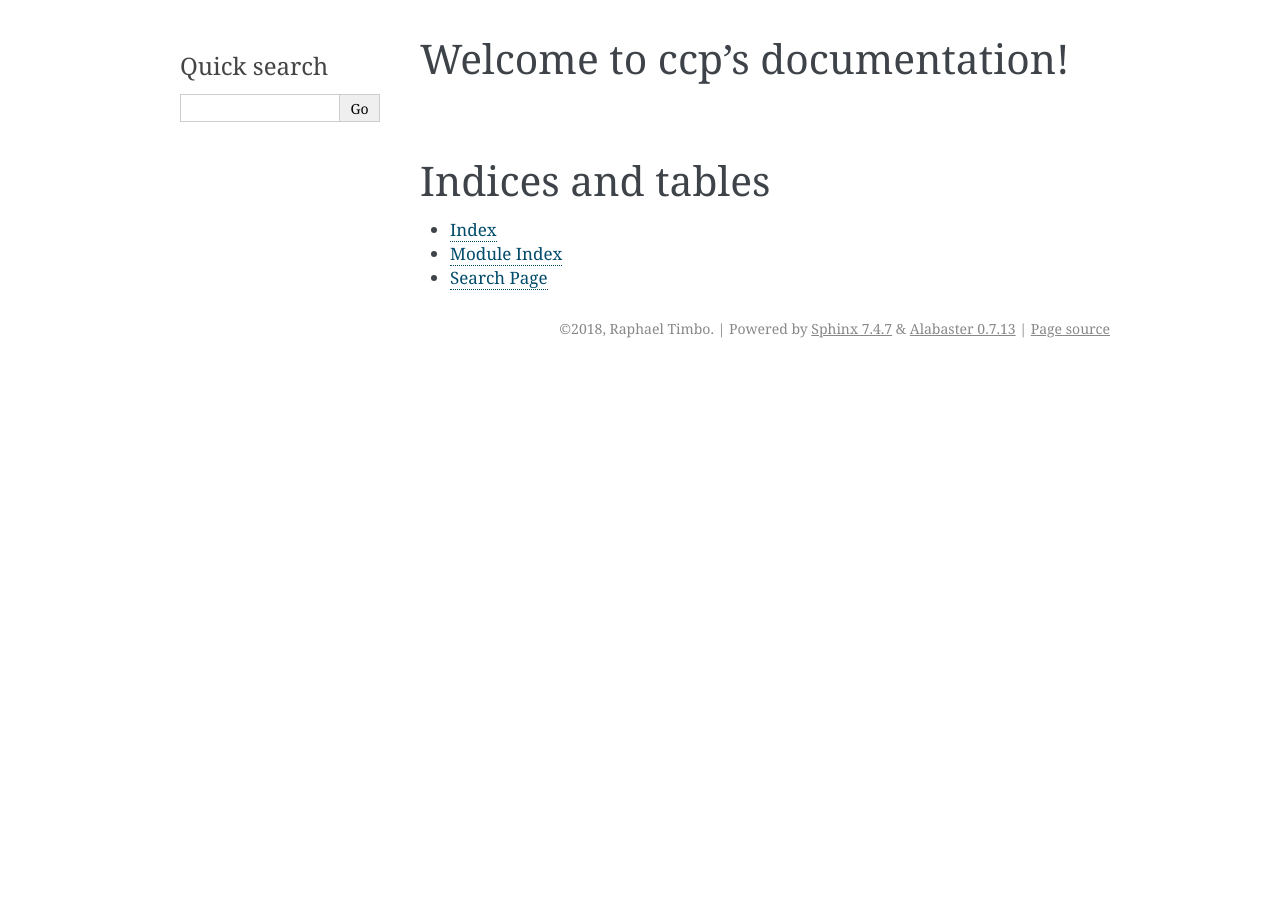
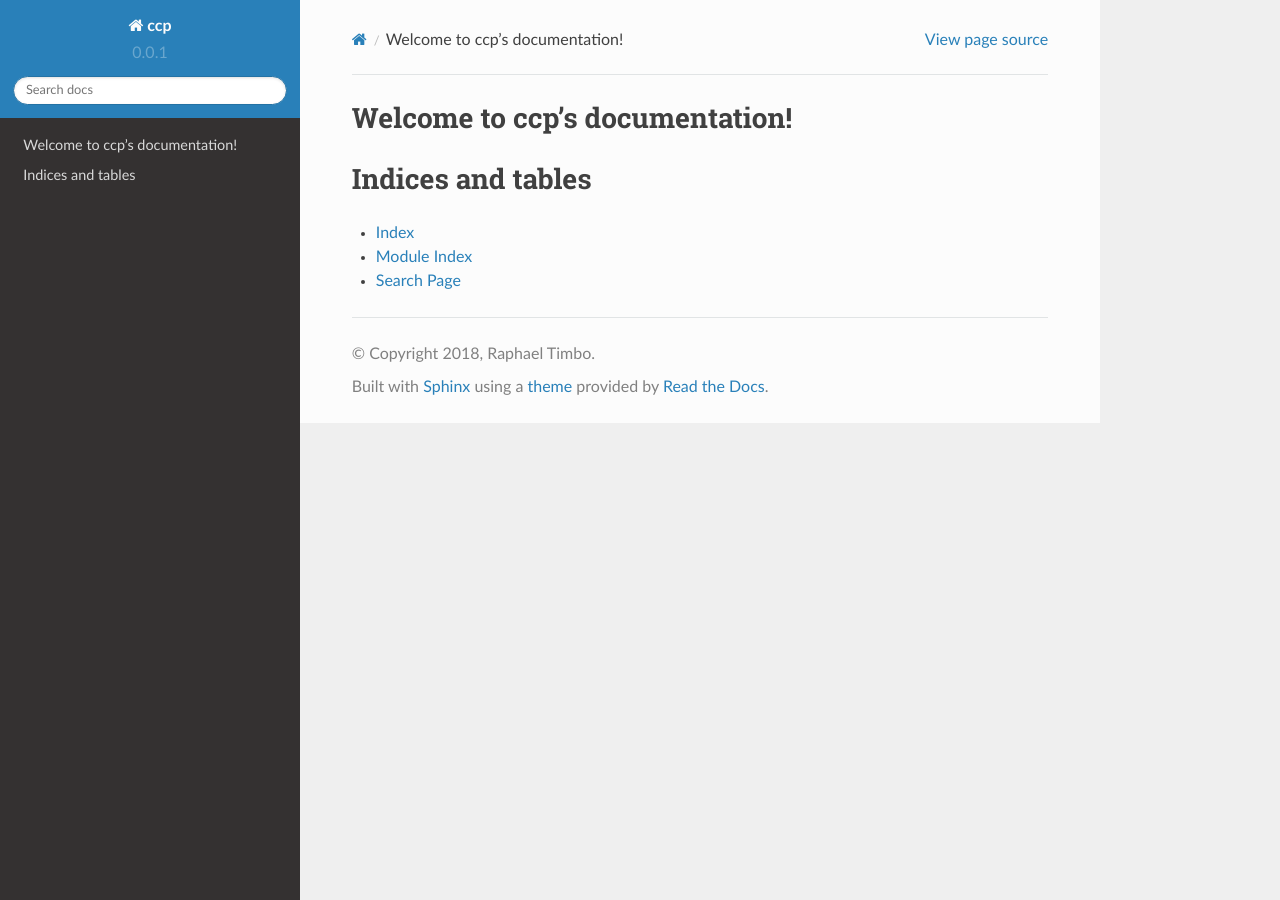
Before and after one commit to petrobras/ccp, a Sphinx documentation site: the page built from docs/index.rst, in a window 1280 px wide. Built offline with Sphinx 7.4.7 and the Read the Docs theme 2.0.0, drawn with Linux system fonts in a browser that asks for light colours.

Commit message:
Change sphinx theme.

```diff
--- a/docs/conf.py
+++ b/docs/conf.py
@@ -1,6 +1,3 @@
-#!/usr/bin/env python3
-# -*- coding: utf-8 -*-
-#
 # ccp documentation build configuration file, created by
 # sphinx-quickstart on Sun Nov  4 15:21:50 2018.
 #
@@ -83,7 +80,10 @@ todo_include_todos = False
 # The theme to use for HTML and HTML Help pages.  See the documentation for
 # a list of builtin themes.
 #
-html_theme = 'alabaster'
+import sphinx_rtd_theme
+
+html_theme = 'sphinx_rtd_theme'
+html_theme_path = [sphinx_rtd_theme.get_html_theme_path()]
 
 # Theme options are theme-specific and customize the look and feel of a theme
 # further.  For a list of options available for each theme, see the
```
